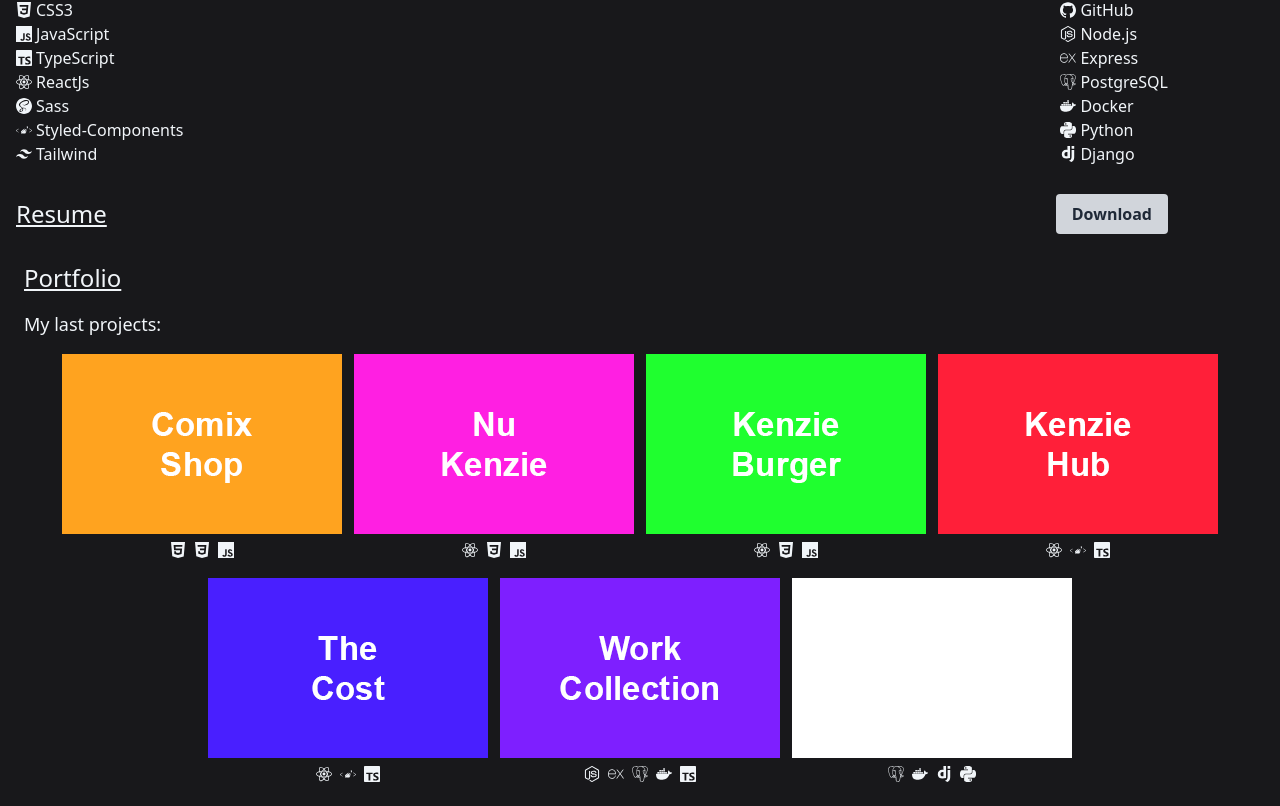
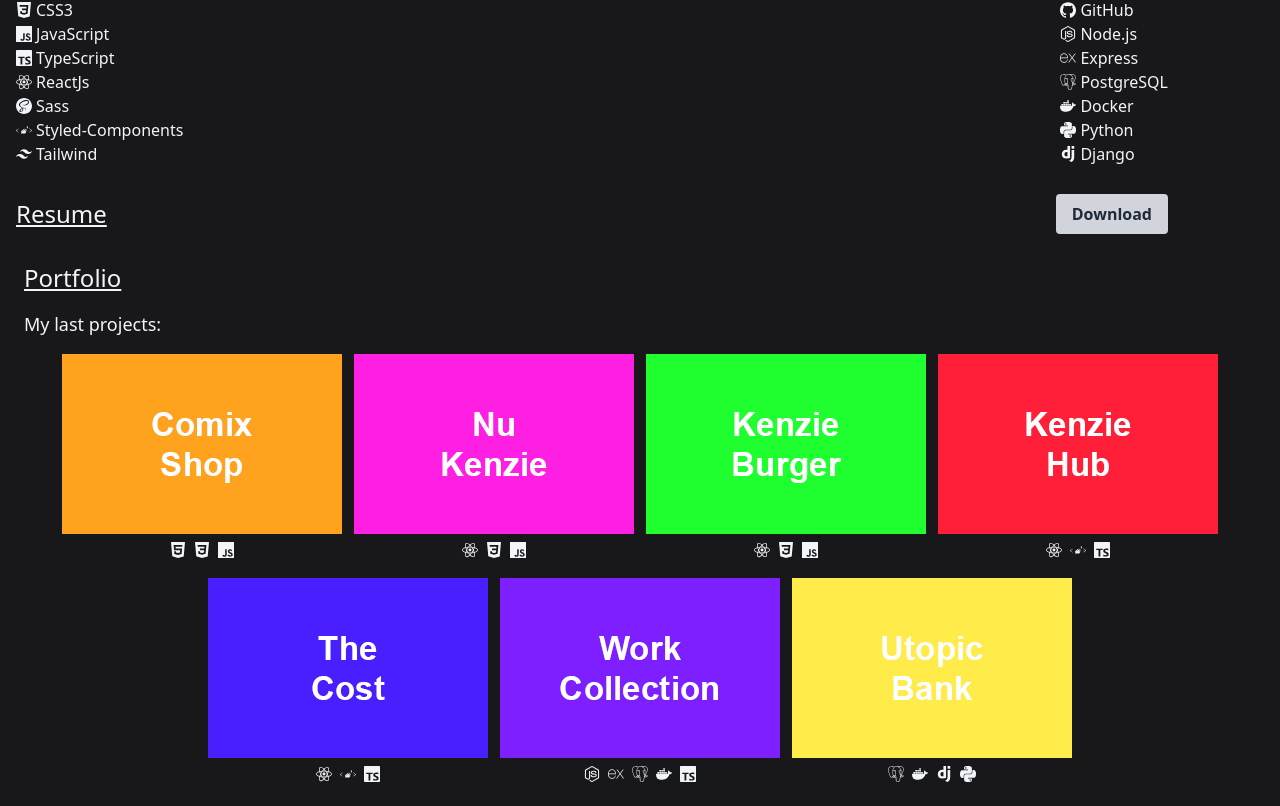
Before and after one commit to evertondsvieira/everton-dev, a React (Vite) app in the folder portifolio/: page /projects in a window 1280 px wide. Shown: the part 1096-1902 px from the top of the page. Built offline with nearby package versions, Linux system fonts and the light colour scheme.

Commit message:
Feat: added image

```diff
--- a/portifolio/src/pages/Projects/index.tsx
+++ b/portifolio/src/pages/Projects/index.tsx
@@ -57,7 +57,7 @@ const Projects = () => {
                     </div>
                 </div>
                 <div>
-                    <a href="" target="blank"><img className="max-w-[300px]" src="/blank.png" alt="" /></a>
+                    <a href="" target="blank"><img className="max-w-[300px]" src="/utopicbank.png" alt="" /></a>
                     <div className="flex items-center justify-center m-2 gap-2">
                     <SiPostgresql />
                     <SiDocker />
```
Also changed, not shown: portifolio/public/utopicbank.png (added).
